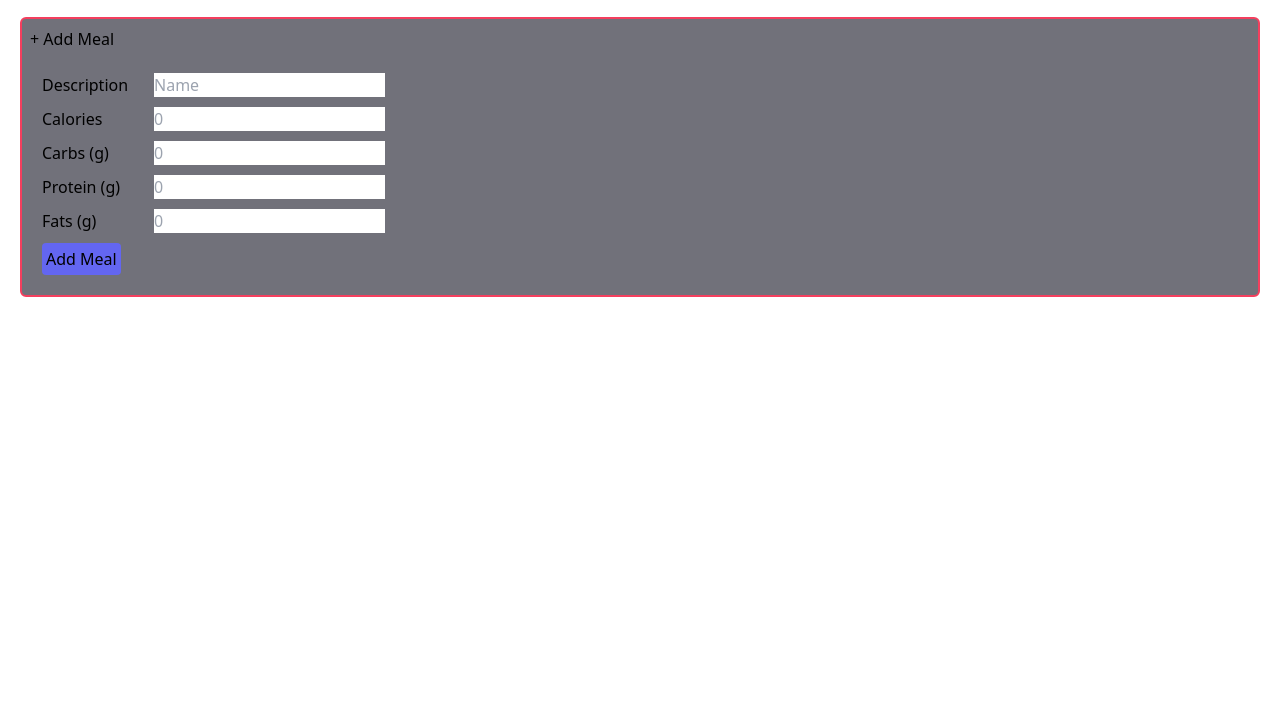
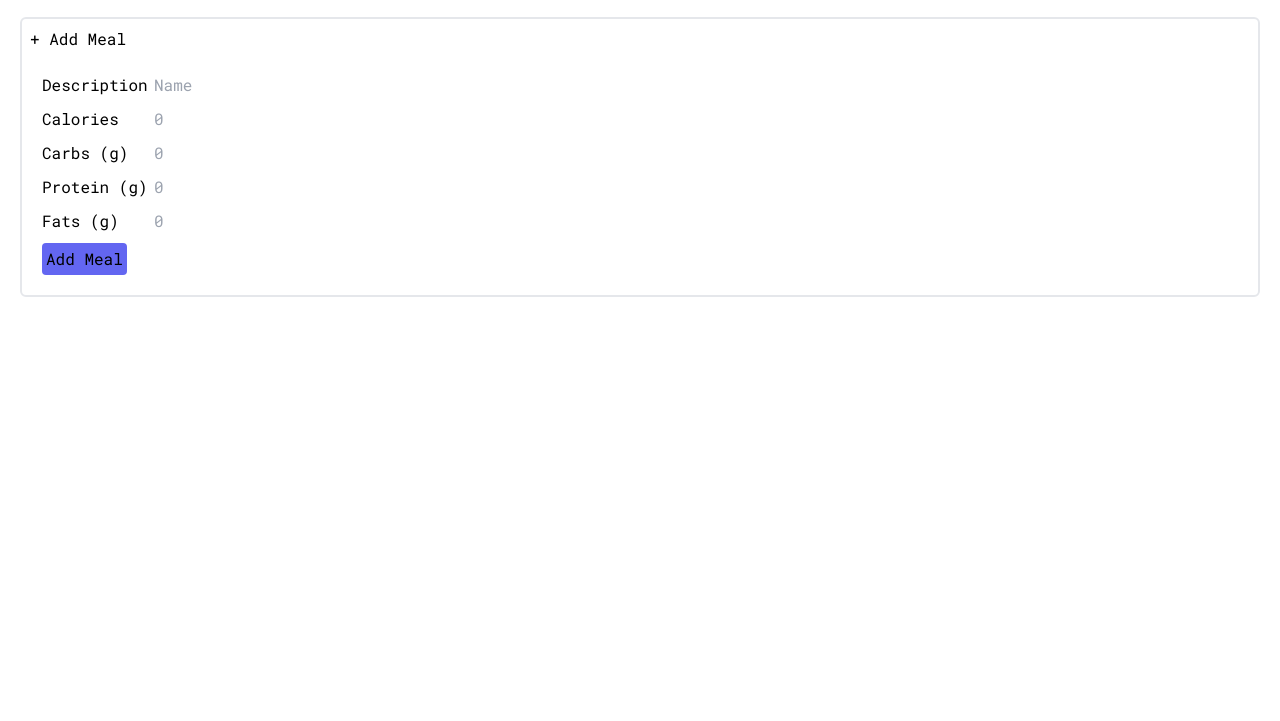
Before and after one commit to amchatman/Calorie-caculator, a website: page src/index.html in a window 1280 px wide. Shown: the part 79-800 px from the top of the page. Drawn offline with Linux system fonts and the light colour scheme.

Commit message:
Font family -Create a custome font family -Delete unused classes

```diff
--- a/src/index.html
+++ b/src/index.html
@@ -4,10 +4,13 @@
     <meta charset="UTF-8">
     <meta http-equiv="X-UA-Compatible" content="IE=edge">
     <meta name="viewport" content="width=device-width, initial-scale=1.0">
+    <link rel="preconnect" href="https://fonts.googleapis.com">
+    <link rel="preconnect" href="https://fonts.gstatic.com" crossorigin>
+    <link href="https://fonts.googleapis.com/css2?family=Roboto+Mono&display=swap" rel="stylesheet">
     <link href="/dist/output.css" rel="stylesheet">
     <title>Document</title>
 </head>
-<body>
+<body class="font-display">
    <header class="m-5">
         <h1 class="text-center text-2xl">Calorie Counter</h1>
         <p id="todayDate" class="text-center"></p>
@@ -21,7 +24,7 @@
             <!--Add list goes here-->
         </div>
 
-        <div class="m-5 p-2 bg-zinc-500 border-2 border-rose-500 rounded-md">
+        <div class="m-5 p-2 border-2 rounded-md bg-deeppurple">
             <!--Input list -->
             <button>+ Add Meal</button>
             <form action="#" class="p-3">
--- a/tailwind.config.js
+++ b/tailwind.config.js
@@ -2,6 +2,9 @@
 module.exports = {
   content: ["./src/**/*.{html,js}"],
   theme: {
+    fontFamily:{
+      display:["Roboto Mono", "monospace"]
+    },
     extend: {},
   },
   plugins: [],
```
Also changed, not shown: dist/output.css.
